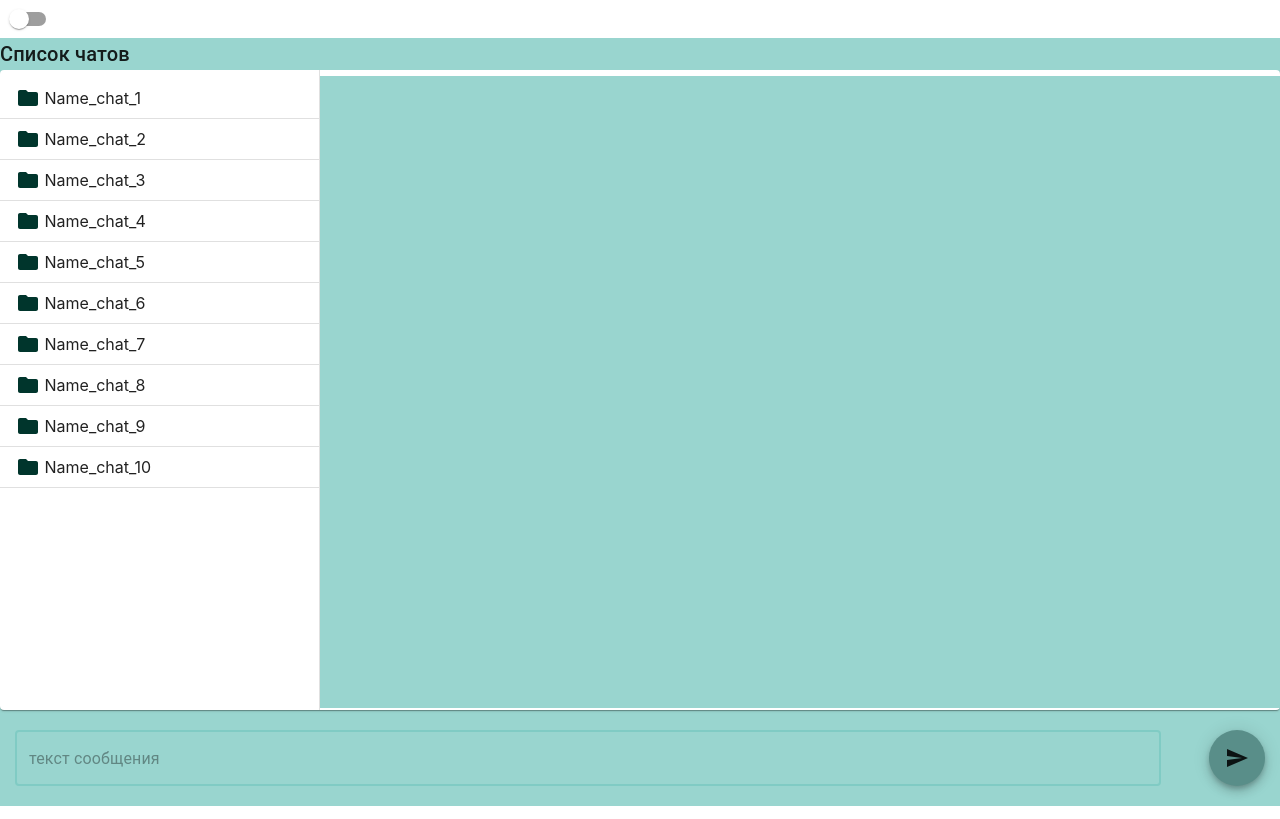
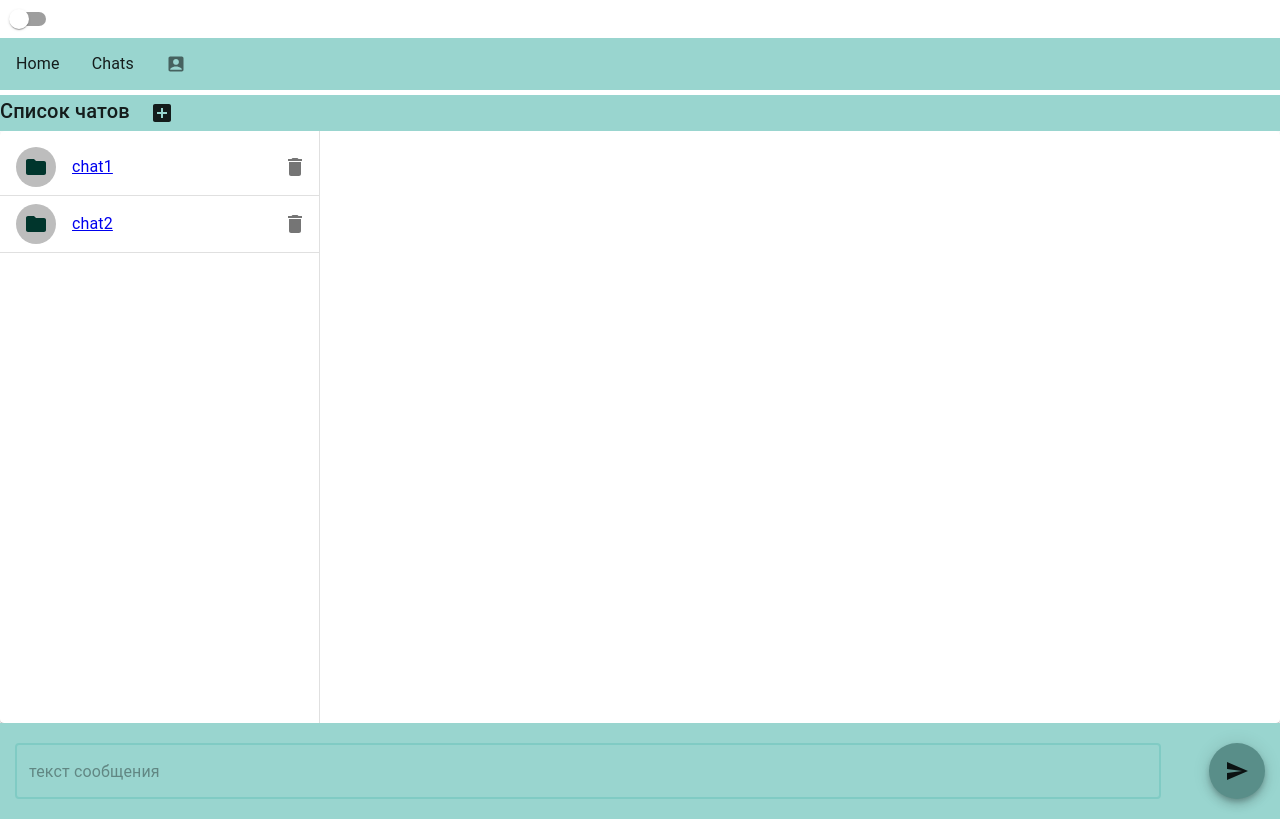
Before and after one commit to rybaknina/base-react, a React (Create React App) app: page /chats in a window 1280 px wide. Built offline with nearby package versions, Linux system fonts and the light colour scheme.

Commit message:
task-4: add router and pages

```diff
--- a/package.json
+++ b/package.json
@@ -11,6 +11,7 @@
     "node-sass": "^7.0.1",
     "react": "17.0.2",
     "react-dom": "17.0.2",
+    "react-router-dom": "^6.3.0",
     "react-scripts": "5.0.0",
     "web-vitals": "2.1.4"
   },
--- a/src/App.js
+++ b/src/App.js
@@ -1,10 +1,10 @@
 import "./App.scss";
-import MainApp from "./components/MainApp";
 import { useState } from "react";
 import { blue, indigo, orange, teal } from "@mui/material/colors";
 import { createTheme, Switch, ThemeProvider } from "@mui/material";
+import Router from "./router/Router";
 
-function App() {
+const App = () => {
 	const [darkState, setDarkState] = useState(false);
 	const theme = createTheme({
 		palette: {
@@ -26,9 +26,9 @@ function App() {
 	return (
 		<ThemeProvider theme={theme}>
 			<Switch checked={darkState} onChange={handleThemeChange} size="medium" />
-			<MainApp />
+			<Router />
 		</ThemeProvider>
 	);
-}
+};
 
 export default App;
--- /dev/null
+++ b/src/components/ChatList.js
@@ -0,0 +1,52 @@
+import Grid from "@mui/material/Grid";
+import Divider from "@mui/material/Divider";
+import {
+	Avatar,
+	IconButton,
+	List,
+	ListItem,
+	ListItemAvatar,
+	ListItemText,
+	useTheme,
+} from "@mui/material";
+import FolderIcon from "@mui/icons-material/Folder";
+import DeleteIcon from "@mui/icons-material/Delete";
+import { Link } from "react-router-dom";
+import MessageList from "./MessageList";
+
+const ChatList = ({ chats }) => {
+	const theme = useTheme();
+
+	return (
+		<>
+			<Grid item xs={3} style={{ borderRight: "1px solid #e0e0e0" }}>
+				<List style={{ height: "71vh", overflow: "auto" }}>
+					{Object.keys(chats).map((chat, index) => (
+						<Link to={`/chats/${chat}`} key={index}>
+							<ListItem
+								key={index}
+								secondaryAction={
+									<IconButton edge="end" aria-label="delete">
+										<DeleteIcon />
+									</IconButton>
+								}
+							>
+								<ListItemAvatar>
+									<Avatar>
+										<FolderIcon
+											style={{ color: theme.palette.secondary.dark }}
+										/>
+									</Avatar>
+								</ListItemAvatar>
+								<ListItemText primary={chats[chat].name} />
+							</ListItem>
+							<Divider />
+						</Link>
+					))}
+				</List>
+			</Grid>
+			<MessageList chats={chats} />
+		</>
+	);
+};
+export default ChatList;
--- a/src/components/ChatList.jsx
+++ /dev/null
@@ -1,64 +0,0 @@
-import Typography from "@mui/material/Typography";
-import Grid from "@mui/material/Grid";
-import Paper from "@mui/material/Paper";
-import Messages from "./Messages";
-import Divider from "@mui/material/Divider";
-import { List, ListItem, useTheme } from "@mui/material";
-import FolderIcon from "@mui/icons-material/Folder";
-import _uniqueId from "lodash/uniqueId";
-import { useEffect, useState } from "react";
-
-const ChatList = ({ messages = [] }) => {
-	const [chatList, setChatList] = useState([]);
-	const theme = useTheme();
-
-	useEffect(() => {
-		for (let i = 0; i < 10; i++) {
-			const id = _uniqueId("chat_");
-			setChatList((prevState) => [
-				...prevState,
-				{
-					name: `Name_${id}`,
-					id,
-				},
-			]);
-		}
-	}, []);
-
-	return (
-		<>
-			<Grid container>
-				<Grid item xs={12}>
-					<Typography
-						variant="h6"
-						style={{
-							backgroundColor: theme.palette.primary.light,
-							color: theme.palette.primary.contrastText,
-						}}
-					>
-						Список чатов
-					</Typography>
-				</Grid>
-			</Grid>
-			<Grid container component={Paper} style={{ width: "100%", height: "80vh" }}>
-				<Grid item xs={3} style={{ borderRight: "1px solid #e0e0e0" }}>
-					<List style={{ height: "77vh", overflow: "auto" }}>
-						{chatList.map((chat) => (
-							<div key={chat.id}>
-								<ListItem>
-									<FolderIcon style={{ color: theme.palette.secondary.dark }} />
-									&nbsp;{chat.name}
-								</ListItem>
-								<Divider />
-							</div>
-						))}
-					</List>
-				</Grid>
-				<Grid item xs={9} style={{ paddingTop: "6px" }}>
-					<Messages messages={messages} />
-				</Grid>
-			</Grid>
-		</>
-	);
-};
-export default ChatList;
--- a/src/components/MainApp.js
+++ b/src/components/ControlPanel.js
@@ -1,52 +1,32 @@
+import Grid from "@mui/material/Grid";
+import { Fab, TextField, useTheme } from "@mui/material";
+import { Send } from "@mui/icons-material";
 import { useEffect, useRef, useState } from "react";
-import { Fab, TextField, useTheme } from "@mui/material";
-import ChatList from "./ChatList";
-import Grid from "@mui/material/Grid";
-import { Send } from "@mui/icons-material";
-import { AUTHOR, BOT_ANSWER, TIME_IN_SECONDS } from "../constants/common";
 import _uniqueId from "lodash/uniqueId";
+import { AUTHOR } from "../constants/common";
+import { useParams } from "react-router-dom";
 
-const MainApp = () => {
+const ControlPanel = ({ addMessage }) => {
 	const theme = useTheme();
-	const [messageList, setMessageList] = useState([]);
+	let { chatId } = useParams();
 	const [messageText, setMessageText] = useState("");
 	const textInput = useRef();
 
 	useEffect(() => {
 		textInput.current?.focus();
-		let len = messageList.length;
-		if (len < 1 || messageList[len - 1].author === AUTHOR.bot) {
-			return;
-		}
-
-		const timerId = setInterval(() => {
-			setMessageList((prevState) => [
-				...prevState,
-				{
-					id: _uniqueId("msg_"),
-					author: AUTHOR.bot,
-					text: BOT_ANSWER,
-				},
-			]);
-		}, TIME_IN_SECONDS);
-
-		return () => clearInterval(timerId);
-	}, [messageList]);
+	}, []);
 
 	const handleClick = () => {
 		if (messageText !== "") {
-			setMessageList([
-				...(messageList || []),
-				{
-					id: _uniqueId("msg_"),
-					author: AUTHOR.me,
-					text: messageText,
-				},
-			]);
+			const newMessage = {
+				id: _uniqueId("msg_"),
+				author: AUTHOR.me,
+				text: messageText,
+			};
+			addMessage(chatId, newMessage);
 			setMessageText("");
 		}
 	};
-
 	const handleChange = (event) => {
 		setMessageText(event.target.value);
 	};
@@ -58,7 +38,6 @@ const MainApp = () => {
 	};
 	return (
 		<div style={{ backgroundColor: theme.palette.primary.light }}>
-			<ChatList messages={messageList} />
 			<Grid container style={{ padding: "20px 15px" }}>
 				<Grid item xs={11}>
 					<TextField
@@ -89,4 +68,4 @@ const MainApp = () => {
 	);
 };
 
-export default MainApp;
+export default ControlPanel;
--- /dev/null
+++ b/src/components/MessageList.js
@@ -0,0 +1,39 @@
+import Message from "./Message";
+import List from "@mui/material/List";
+import { useTheme } from "@mui/material";
+import { useEffect, useRef } from "react";
+import Grid from "@mui/material/Grid";
+import { useParams } from "react-router-dom";
+
+const MessageList = ({ chats }) => {
+	const theme = useTheme();
+	const { chatId } = useParams();
+	if (chatId === undefined || !chats[chatId]) return null;
+	let messages = chats[chatId].messages;
+	const messagesEndRef = useRef(null);
+
+	const scrollToBottom = () => {
+		messagesEndRef.current?.scrollIntoView({ behavior: "smooth" });
+	};
+
+	useEffect(scrollToBottom, [messages]);
+
+	return (
+		<Grid item xs={9} style={{ paddingTop: "6px" }}>
+			<List
+				style={{
+					height: "71vh",
+					overflow: "auto",
+					backgroundColor: theme.palette.primary.light,
+				}}
+			>
+				{messages.map((message) => (
+					<Message key={message.id} message={message} />
+				))}
+				<div ref={messagesEndRef} />
+			</List>
+		</Grid>
+	);
+};
+
+export default MessageList;
--- a/src/components/Messages.jsx
+++ /dev/null
@@ -1,42 +0,0 @@
-import Message from "./Message";
-import PropTypes from "prop-types";
-import List from "@mui/material/List";
-import { useEffect, useRef } from "react";
-import { useTheme } from "@mui/material";
-
-const Messages = ({ messages = [] }) => {
-	const theme = useTheme();
-	const messagesEndRef = useRef(null);
-
-	const scrollToBottom = () => {
-		messagesEndRef.current?.scrollIntoView({ behavior: "smooth" });
-	};
-
-	useEffect(scrollToBottom, [messages]);
-	return (
-		<List
-			style={{
-				height: "77vh",
-				overflow: "auto",
-				backgroundColor: theme.palette.primary.light,
-			}}
-		>
-			{messages.map((message) => (
-				<Message key={message.id} message={message} />
-			))}
-			<div ref={messagesEndRef} />
-		</List>
-	);
-};
-
-export default Messages;
-
-Messages.propTypes = {
-	messages: PropTypes.arrayOf(
-		PropTypes.shape({
-			id: PropTypes.string,
-			author: PropTypes.string,
-			text: PropTypes.string,
-		}),
-	),
-};
--- /dev/null
+++ b/src/pages/Chats.js
@@ -0,0 +1,40 @@
+import ControlPanel from "../components/ControlPanel";
+import ChatList from "../components/ChatList";
+import Paper from "@mui/material/Paper";
+import Grid from "@mui/material/Grid";
+import Typography from "@mui/material/Typography";
+import { Button, useTheme } from "@mui/material";
+import AddBoxIcon from "@mui/icons-material/AddBox";
+
+const Chats = ({ chats, addMessage }) => {
+	const theme = useTheme();
+	return (
+		<>
+			<Grid container>
+				<Grid item xs={12}>
+					<Typography
+						variant="h6"
+						style={{
+							backgroundColor: theme.palette.primary.light,
+							color: theme.palette.primary.contrastText,
+						}}
+					>
+						Список чатов
+						<Button
+							style={{ color: theme.palette.primary.contrastText }}
+							// todo onClick={addChat}
+						>
+							<AddBoxIcon />
+						</Button>
+					</Typography>
+				</Grid>
+			</Grid>
+			<Grid container component={Paper} style={{ width: "100%", height: "74vh" }}>
+				<ChatList chats={chats} />
+			</Grid>
+			<ControlPanel addMessage={addMessage} />
+		</>
+	);
+};
+
+export default Chats;
--- /dev/null
+++ b/src/pages/Home.js
@@ -0,0 +1,5 @@
+const Home = () => {
+	return <div>Home</div>;
+};
+
+export default Home;
--- /dev/null
+++ b/src/pages/NotFound.js
@@ -0,0 +1,11 @@
+import { Link } from "react-router-dom";
+
+const NotFound = () => {
+	return (
+		<div>
+			<Link to="/">Go to Home </Link>
+		</div>
+	);
+};
+
+export default NotFound;
--- /dev/null
+++ b/src/pages/Profile.js
@@ -0,0 +1,5 @@
+const Profile = () => {
+	return <div>Profile</div>;
+};
+
+export default Profile;
--- /dev/null
+++ b/src/router/Router.js
@@ -0,0 +1,68 @@
+import { BrowserRouter, Link, Route, Routes } from "react-router-dom";
+import Home from "../pages/Home";
+import { ListItemIcon, MenuItem, MenuList, useTheme } from "@mui/material";
+import AccountBoxIcon from "@mui/icons-material/AccountBox";
+import Profile from "../pages/Profile";
+import Chats from "../pages/Chats";
+import NotFound from "../pages/NotFound";
+import { AUTHOR } from "../constants/common";
+import MessageList from "../components/MessageList";
+import { useState } from "react";
+
+const initialChats = {
+	id1: {
+		name: "chat1",
+		messages: [{ id: "msg-1", author: AUTHOR.bot, text: "Message 1" }],
+	},
+	id2: {
+		name: "chat2",
+		messages: [{ id: "msg-2", author: AUTHOR.me, text: "Message 2" }],
+	},
+};
+const Router = () => {
+	let theme = useTheme();
+	const [chats, setChats] = useState(initialChats);
+	const addMessage = (chatId, message) => {
+		setChats({
+			...chats,
+			[chatId]: {
+				name: chats[chatId].name,
+				messages: [...chats[chatId].messages, message],
+			},
+		});
+	};
+	return (
+		<BrowserRouter>
+			<MenuList
+				style={{
+					display: "flex",
+					backgroundColor: theme.palette.primary.light,
+					color: theme.palette.primary.contrastText,
+					marginBottom: "5px",
+				}}
+			>
+				<MenuItem component={Link} to="/">
+					Home
+				</MenuItem>
+				<MenuItem component={Link} to="/chats">
+					Chats
+				</MenuItem>
+				<MenuItem component={Link} to="/profile">
+					<ListItemIcon>
+						<AccountBoxIcon fontSize="small" />
+					</ListItemIcon>
+				</MenuItem>
+			</MenuList>
+			<Routes>
+				<Route path="/" exact element={<Home />} />
+				<Route path="/profile" element={<Profile />} />
+				<Route path="/chats" element={<Chats chats={chats} addMessage={addMessage} />}>
+					<Route path=":chatId" element={<MessageList chats={chats} />} />
+				</Route>
+				<Route path="*" element={<NotFound />} />
+			</Routes>
+		</BrowserRouter>
+	);
+};
+
+export default Router;
```
Also changed, not shown: 1 other file (tests, documents, lock files or other folders).
